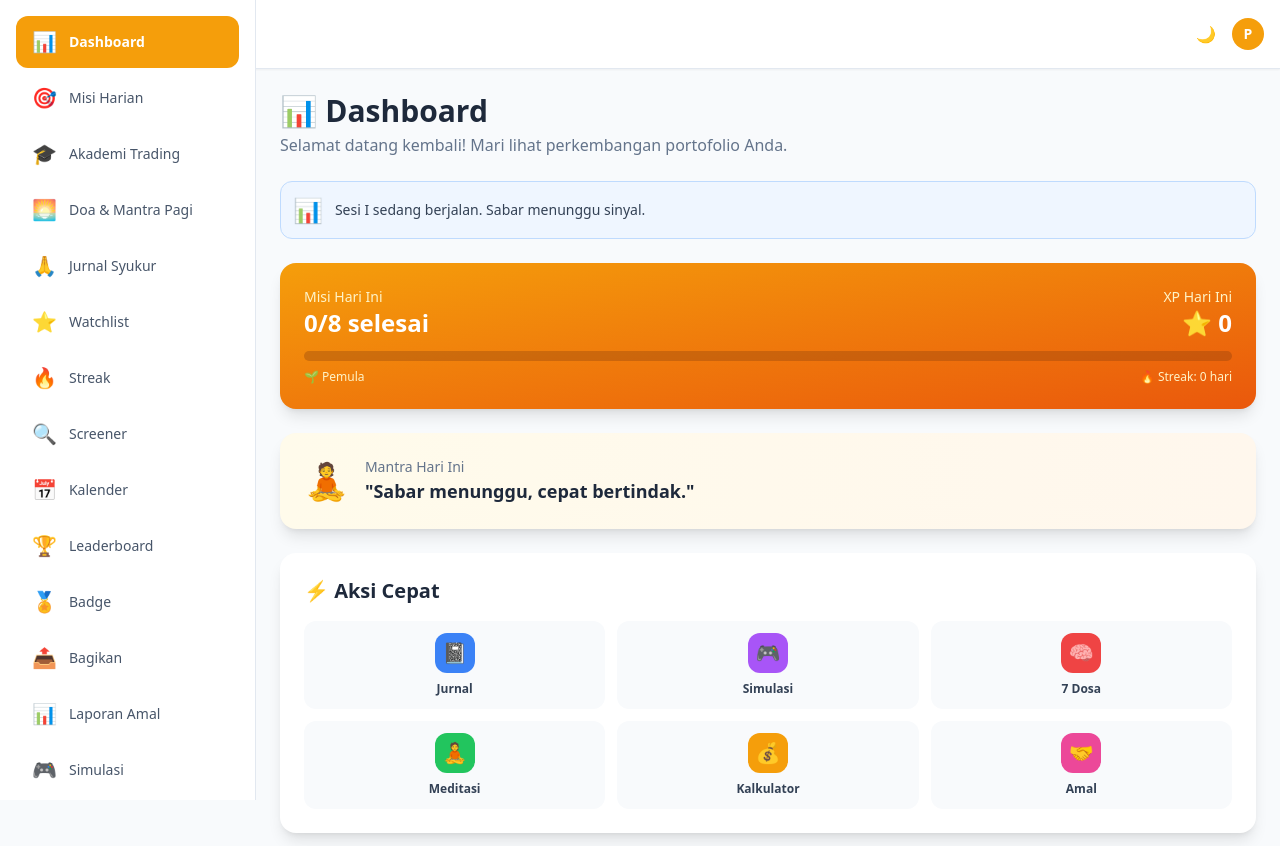
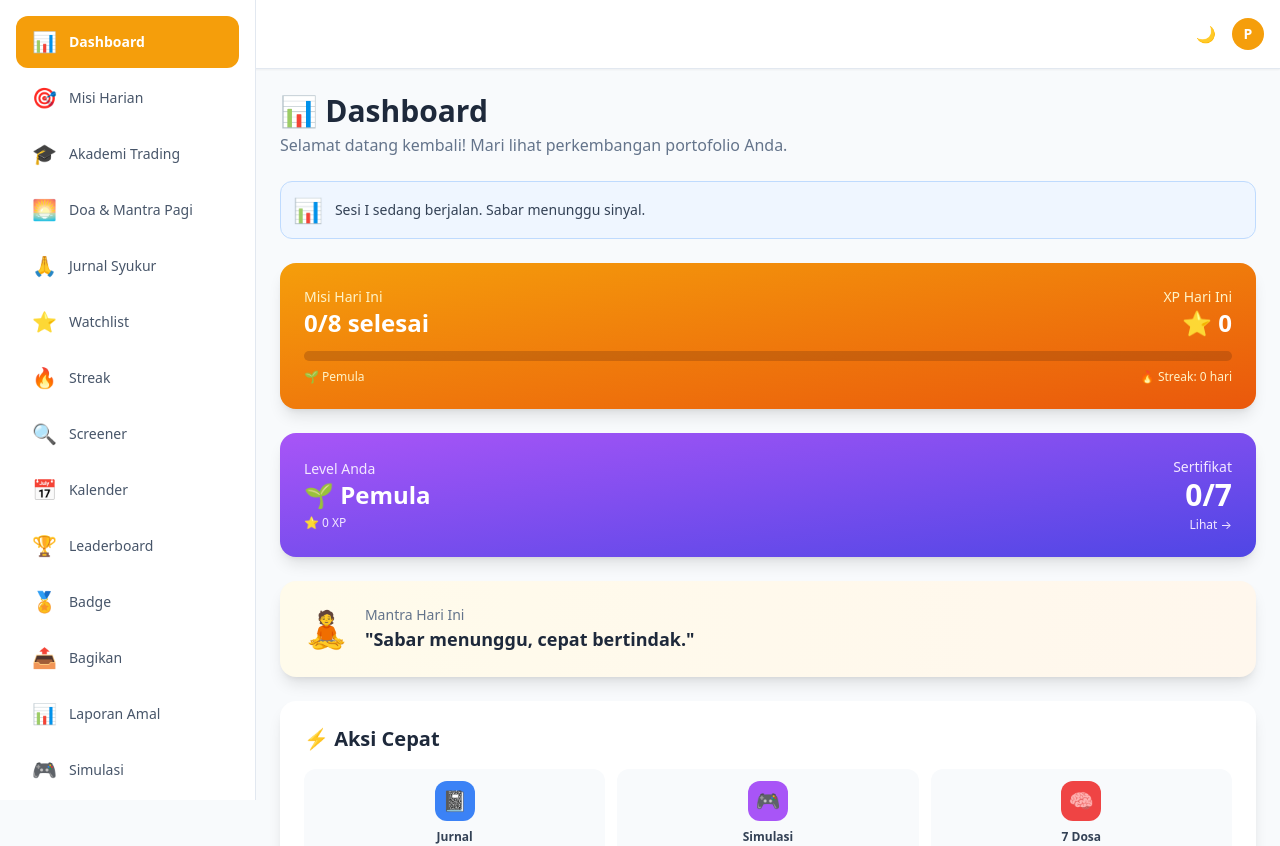
Before and after one commit to SRPakpahanSST/TTrading, a React (Vite) app: page / in a window 1280 px wide. Shown: the top 846 px of the page. Built offline with nearby package versions, Linux system fonts and the light colour scheme.

Commit message:
Update index.jsx

```diff
--- a/src/pages/Dashboard/index.jsx
+++ b/src/pages/Dashboard/index.jsx
@@ -2,6 +2,7 @@ import { useNavigate } from 'react-router-dom'
 import { useDashboardData } from '../../hooks/useDashboardData'
 import { useMantra } from '../../hooks/useMantra'
 import { useMisi } from '../../hooks/useMisi'
+import { useSertifikat } from '../../hooks/useSertifikat'
 import NotificationBanner from './NotificationBanner'
 import QuickActions from './QuickActions'
 import PortfolioSummary from './PortfolioSummary'
@@ -10,13 +11,13 @@ import AssetChart from './AssetChart'
 import AmalSummary from './AmalSummary'
 import DosaAlert from './DosaAlert'
 import Card from '../../components/ui/Card'
-import Badge from '../../components/ui/Badge'
 
 export default function Dashboard() {
   const navigate = useNavigate()
   const { portfolio, pilar, amal, dosa, loading } = useDashboardData()
   const mantra = useMantra()
   const { misi, misiHariIni, xpHariIni, levelInfo, streakMisi } = useMisi()
+  const { totalDiperoleh, totalSertifikat } = useSertifikat()
 
   if (loading) {
     return (
@@ -72,9 +73,32 @@ export default function Dashboard() {
           <span className="text-amber-100">
             {levelInfo.current.icon} {levelInfo.current.nama}
           </span>
-          <span className="text-amber-100">
-            🔥 Streak: {streakMisi} hari
-          </span>
+          <span className="text-amber-100">🔥 Streak: {streakMisi} hari</span>
+        </div>
+      </Card>
+
+      {/* WIDGET SERTIFIKAT & LEVEL */}
+      <Card
+        className="bg-gradient-to-br from-purple-500 to-indigo-600 text-white cursor-pointer hover:shadow-xl transition-all"
+        onClick={() => navigate('/sertifikat')}
+      >
+        <div className="flex items-center justify-between">
+          <div>
+            <p className="text-purple-100 text-sm">Level Anda</p>
+            <p className="text-2xl font-bold">
+              {levelInfo.current.icon} {levelInfo.current.nama}
+            </p>
+            <p className="text-purple-100 text-xs mt-1">
+              ⭐ {levelInfo.current.minXP} XP
+            </p>
+          </div>
+          <div className="text-right">
+            <p className="text-purple-100 text-sm">Sertifikat</p>
+            <p className="text-3xl font-bold">
+              {totalDiperoleh}/{totalSertifikat}
+            </p>
+            <p className="text-purple-100 text-xs mt-1">Lihat →</p>
+          </div>
         </div>
       </Card>
 
```
